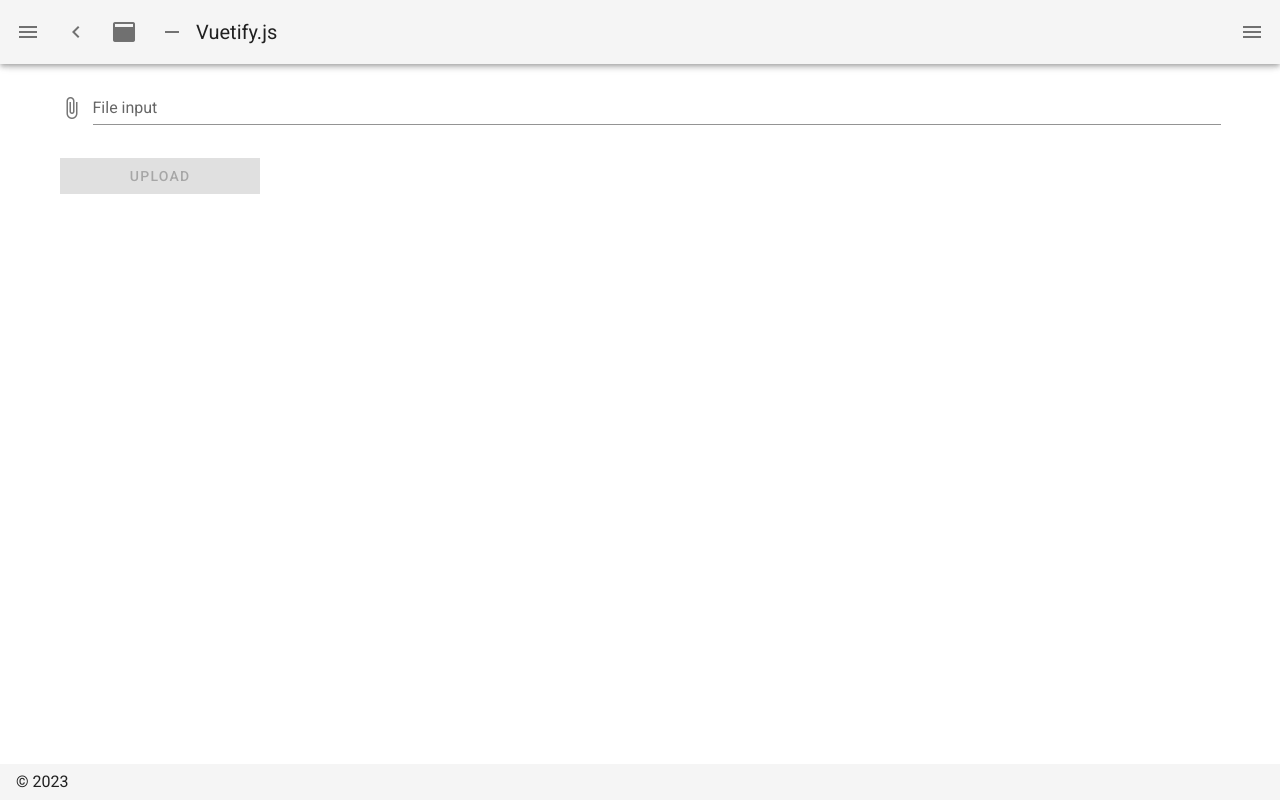
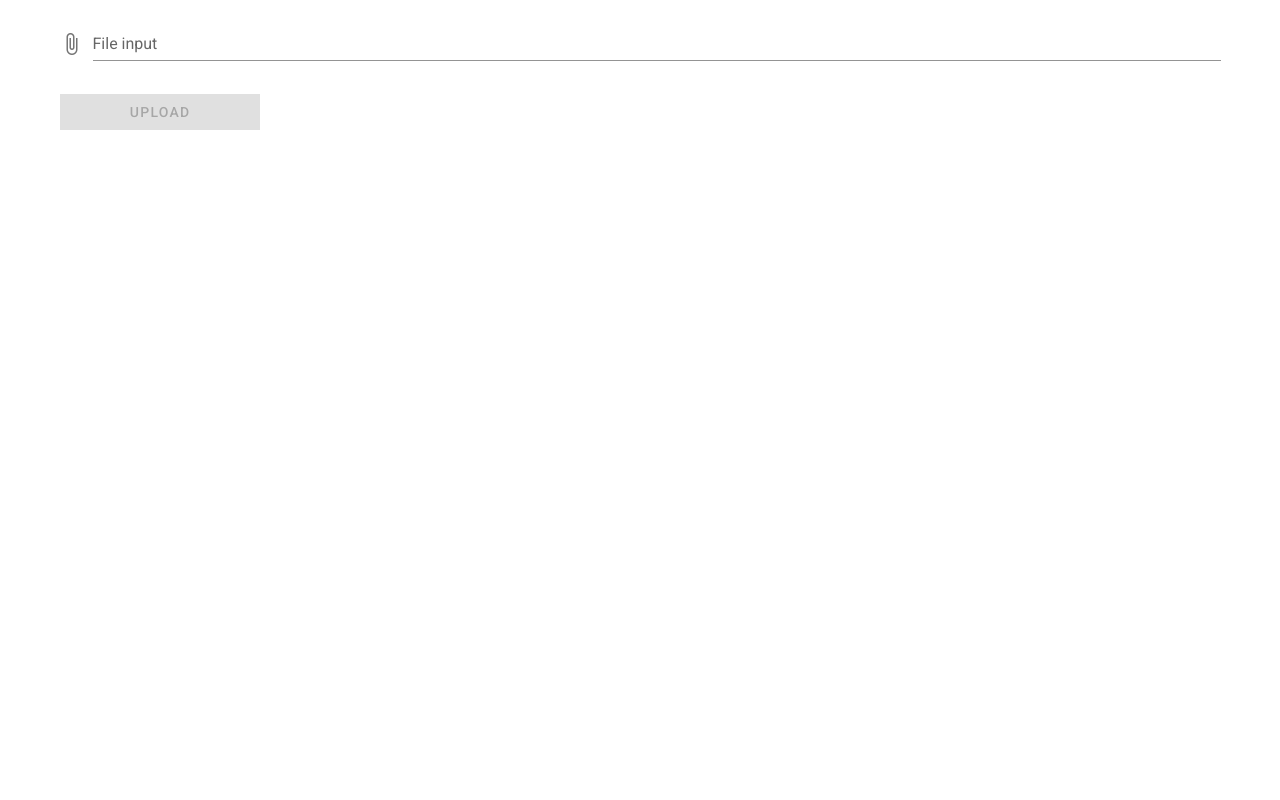
Before and after one commit to huytran171/Kinobi_Home_Test, a Nuxt app in the folder user-dashboard/: page / in a window 1280 px wide. Built offline with nearby package versions, Linux system fonts and the light colour scheme.

Commit message:
ellipsis text

```diff
--- a/user-dashboard/components/file/BaseListFiles.vue
+++ b/user-dashboard/components/file/BaseListFiles.vue
@@ -1,28 +1,15 @@
 <template>
   <v-row>
-    <v-col v-for="file in files" :key="file._id" cols="12" class="divider">
-      <v-row class="text-body-2 d-flex primary--text">
-        <v-col cols="12" sm="3">
-          <span>{{ file.file?.originalname }}</span>
-        </v-col>
-        <v-col cols="12" sm="3">
-          <span> {{ file.file?.mimetype }}</span>
-        </v-col>
-        <v-col cols="12" sm="3">
-          <span> {{ file.file?.size }} KB </span>
-        </v-col>
-        <v-col cols="12" sm="3">
-          <a :href="file.file?.location">link</a>
-        </v-col>
-      </v-row>
-    </v-col>
+    <BaseListItem v-for="file in files" :key="file._id" :data="file.file" />
   </v-row>
 </template>
 
 <script>
 import { mapGetters, mapActions } from "vuex";
+import BaseListItem from "@/components/file/BaseListItem.vue";
 export default {
   name: "BaseListFiles",
+  components: { BaseListItem },
   data() {
     return {
       file: undefined,
--- /dev/null
+++ b/user-dashboard/components/file/BaseListItem.vue
@@ -0,0 +1,40 @@
+<template>
+  <v-col cols="12" class="divider">
+    <v-row class="text-body-2 d-flex primary--text">
+      <v-col cols="12" sm="3">
+        <span class="text--ellipsis">{{ data.originalname }}</span>
+      </v-col>
+      <v-col cols="12" sm="3">
+        <span> {{ data.mimetype }}</span>
+      </v-col>
+      <v-col cols="12" sm="3">
+        <span> {{ data.size }} KB </span>
+      </v-col>
+      <v-col cols="12" sm="3">
+        <a :href="data.location">link</a>
+      </v-col>
+    </v-row>
+  </v-col>
+</template>
+
+<script>
+export default {
+  name: "BaseListItem",
+  props: {
+    data: {
+      type: Object,
+      default: () => {},
+    },
+  },
+};
+</script>
+
+<style scoped>
+.text--ellipsis {
+  overflow: hidden;
+  text-overflow: ellipsis;
+  display: -webkit-box;
+  -webkit-line-clamp: 3;
+  -webkit-box-orient: vertical;
+}
+</style>
--- a/user-dashboard/layouts/default.vue
+++ b/user-dashboard/layouts/default.vue
@@ -1,118 +1,38 @@
 <template>
-  <v-app dark>
-    <v-navigation-drawer
-      v-model="drawer"
-      :mini-variant="miniVariant"
-      :clipped="clipped"
-      fixed
-      app
-    >
-      <v-list>
-        <v-list-item
-          v-for="(item, i) in items"
-          :key="i"
-          :to="item.to"
-          router
-          exact
-        >
-          <v-list-item-action>
-            <v-icon>{{ item.icon }}</v-icon>
-          </v-list-item-action>
-          <v-list-item-content>
-            <v-list-item-title>{{ item.title }}</v-list-item-title>
-          </v-list-item-content>
-        </v-list-item>
-      </v-list>
-    </v-navigation-drawer>
-    <v-app-bar
-      :clipped-left="clipped"
-      fixed
-      app
-    >
-      <v-app-bar-nav-icon @click.stop="drawer = !drawer" />
-      <v-btn
-        icon
-        @click.stop="miniVariant = !miniVariant"
-      >
-        <v-icon>mdi-{{ `chevron-${miniVariant ? 'right' : 'left'}` }}</v-icon>
-      </v-btn>
-      <v-btn
-        icon
-        @click.stop="clipped = !clipped"
-      >
-        <v-icon>mdi-application</v-icon>
-      </v-btn>
-      <v-btn
-        icon
-        @click.stop="fixed = !fixed"
-      >
-        <v-icon>mdi-minus</v-icon>
-      </v-btn>
-      <v-toolbar-title>{{ title }}</v-toolbar-title>
-      <v-spacer />
-      <v-btn
-        icon
-        @click.stop="rightDrawer = !rightDrawer"
-      >
-        <v-icon>mdi-menu</v-icon>
-      </v-btn>
-    </v-app-bar>
+  <v-app>
     <v-main>
       <v-container>
         <Nuxt />
       </v-container>
     </v-main>
-    <v-navigation-drawer
-      v-model="rightDrawer"
-      :right="right"
-      temporary
-      fixed
-    >
-      <v-list>
-        <v-list-item @click.native="right = !right">
-          <v-list-item-action>
-            <v-icon light>
-              mdi-repeat
-            </v-icon>
-          </v-list-item-action>
-          <v-list-item-title>Switch drawer (click me)</v-list-item-title>
-        </v-list-item>
-      </v-list>
-    </v-navigation-drawer>
-    <v-footer
-      :absolute="!fixed"
-      app
-    >
-      <span>&copy; {{ new Date().getFullYear() }}</span>
-    </v-footer>
   </v-app>
 </template>
 
 <script>
 export default {
-  name: 'DefaultLayout',
-  data () {
+  name: "DefaultLayout",
+  data() {
     return {
       clipped: false,
       drawer: false,
       fixed: false,
       items: [
         {
-          icon: 'mdi-apps',
-          title: 'Welcome',
-          to: '/'
+          icon: "mdi-apps",
+          title: "Welcome",
+          to: "/",
         },
         {
-          icon: 'mdi-chart-bubble',
-          title: 'Inspire',
-          to: '/inspire'
-        }
+          icon: "mdi-chart-bubble",
+          title: "Inspire",
+          to: "/inspire",
+        },
       ],
       miniVariant: false,
       right: true,
       rightDrawer: false,
-      title: 'Vuetify.js'
-    }
-  }
-}
+      title: "Vuetify.js",
+    };
+  },
+};
 </script>
```
